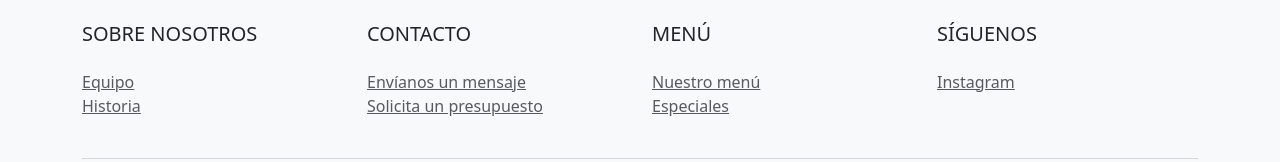
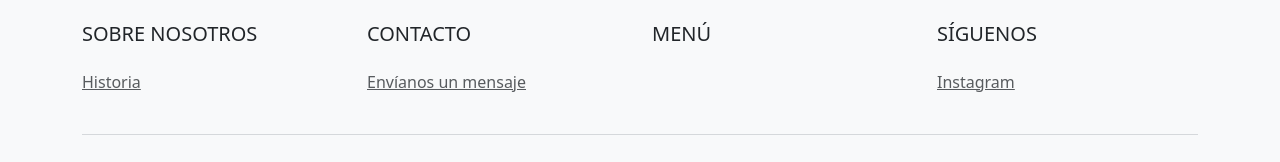
Before and after one commit to ORG-INA/Yourspace-app, a React (Vite) app: page / in a window 1280 px wide. Shown: the part 1289-1451 px from the top of the page. Built offline with nearby package versions, Linux system fonts and the light colour scheme; no server answers.

Commit message:
Update Footer.jsx

```diff
--- a/src/components/Footer.jsx
+++ b/src/components/Footer.jsx
@@ -9,9 +9,6 @@ const Footer = () => {
           <div className="col-md-3">
             <h5 className="text-uppercase mb-4 font-weight-bold">Sobre Nosotros</h5>
             <ul className="list-unstyled">
-              <li>
-                <a href="#" className="text-muted">Equipo</a>
-              </li>
               <li>
                 <a href="#" className="text-muted">Historia</a>
               </li>
@@ -26,9 +23,6 @@ const Footer = () => {
               <li>
                 <a href="#" className="text-muted">Envíanos un mensaje</a>
               </li>
-              <li>
-                <a href="#" className="text-muted">Solicita un presupuesto</a>
-              </li>
               {/* Agrega más elementos según necesites */}
             </ul>
           </div>
@@ -37,12 +31,6 @@ const Footer = () => {
           <div className="col-md-3">
             <h5 className="text-uppercase mb-4 font-weight-bold">Menú</h5>
             <ul className="list-unstyled">
-              <li>
-                <a href="#" className="text-muted">Nuestro menú</a>
-              </li>
-              <li>
-                <a href="#" className="text-muted">Especiales</a>
-              </li>
               {/* Agrega más elementos según necesites */}
             </ul>
           </div>
```
